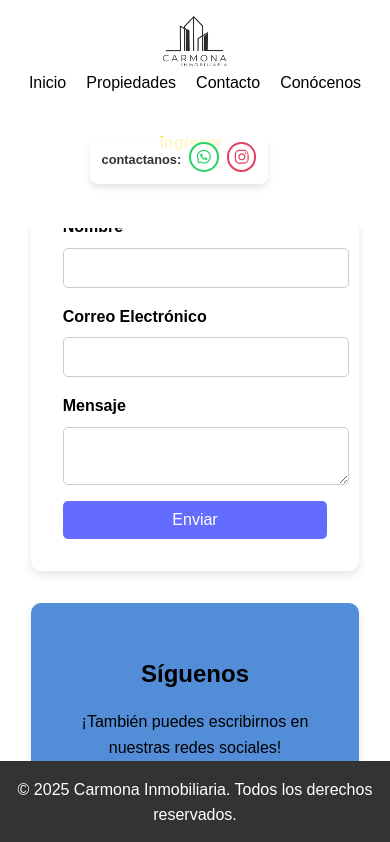
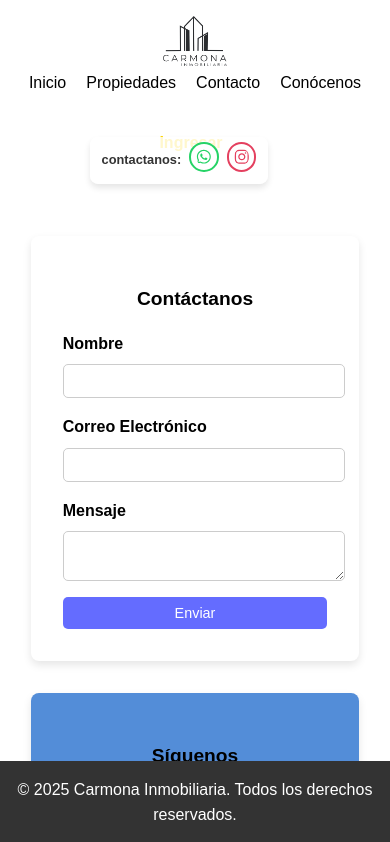
Before and after one commit to kevin2003H/inmobiliaria-, a React (Vite) app: page /contact in a window 390 px wide. Shown: the top 842 px of the page. Built offline with nearby package versions, Linux system fonts and the light colour scheme.

Commit message:
contacto

```diff
--- a/src/index.css
+++ b/src/index.css
@@ -507,9 +507,6 @@ header nav .login:hover {
 
 /* ****************************************propiedades************************************************/
 
-
-
-
 .properties-grid {
   display: flex;
   flex-wrap: wrap;
@@ -570,6 +567,7 @@ header nav .login:hover {
 .details-button:hover {
   background-color: #0056b3;
 }
+
 
 /* ****************************************contact************************************************/
 
@@ -691,7 +689,8 @@ header nav .login:hover {
 @media (max-width: 768px) {
   .contact-container {
     flex-direction: column; /* Apila el formulario y redes sociales */
-    padding: 2rem;
+    padding: 5rem;
+    margin-top: 8rem; /* Añadir margen superior */
   }
 
   .contact-form,
@@ -707,22 +706,40 @@ header nav .login:hover {
 
 @media (max-width: 480px) {
   .contact-container {
-    padding: 1.5rem; /* Reducir padding */
+    padding: 1rem; /* Menos espacio alrededor */
+    margin-top: 5rem; /* Añadir margen superior */
   }
 
   .contact-form,
   .contact-social {
-    padding: 1rem; /* Hacerlo más compacto */
+    padding: 0.8rem; /* Reducir el padding interno */
+    border-radius: 8px; /* Bordes menos pronunciados */
+  }
+
+  .contact-form h2,
+  .contact-social h2 {
+    font-size: 1.2rem; /* Hacer los títulos más pequeños */
   }
 
   .contact-form input,
   .contact-form textarea {
-    font-size: 1rem; /* Asegurar buena lectura */
+    font-size: 0.9rem; /* Hacer el texto más compacto */
+    padding: 8px; /* Reducir espacio interno */
+  }
+
+  .contact-form button {
+    font-size: 0.9rem; /* Ajustar el tamaño del botón */
+    padding: 8px;
   }
 
   .social-icons a {
-    font-size: 1rem; /* Ajustar tamaño del texto */
-    padding: 8px 15px; /* Reducir padding de los botones */
+    font-size: 1rem; /* Hacer los botones más pequeños */
+    padding: 6px 12px; /* Reducir el espacio dentro de los botones */
+    width: 100%; /* Que ocupen el ancho pero sin ser tan grandes */
+  }
+
+  .social-icons .icon {
+    font-size: 1.2rem; /* Iconos un poco más pequeños */
   }
 }
 
@@ -731,6 +748,7 @@ header nav .login:hover {
   .contact-container {
     flex-direction: column; /* Se apilan los elementos */
     padding: 3rem;
+    margin-top: 8rem; /* Añadir margen superior */
   }
 
   .contact-form,
@@ -749,6 +767,7 @@ header nav .login:hover {
   .contact-container {
     max-width: 1200px;
     padding: 4rem;
+    margin-top: 9rem; /* Añadir margen superior */
   }
 
   .contact-form,
```
